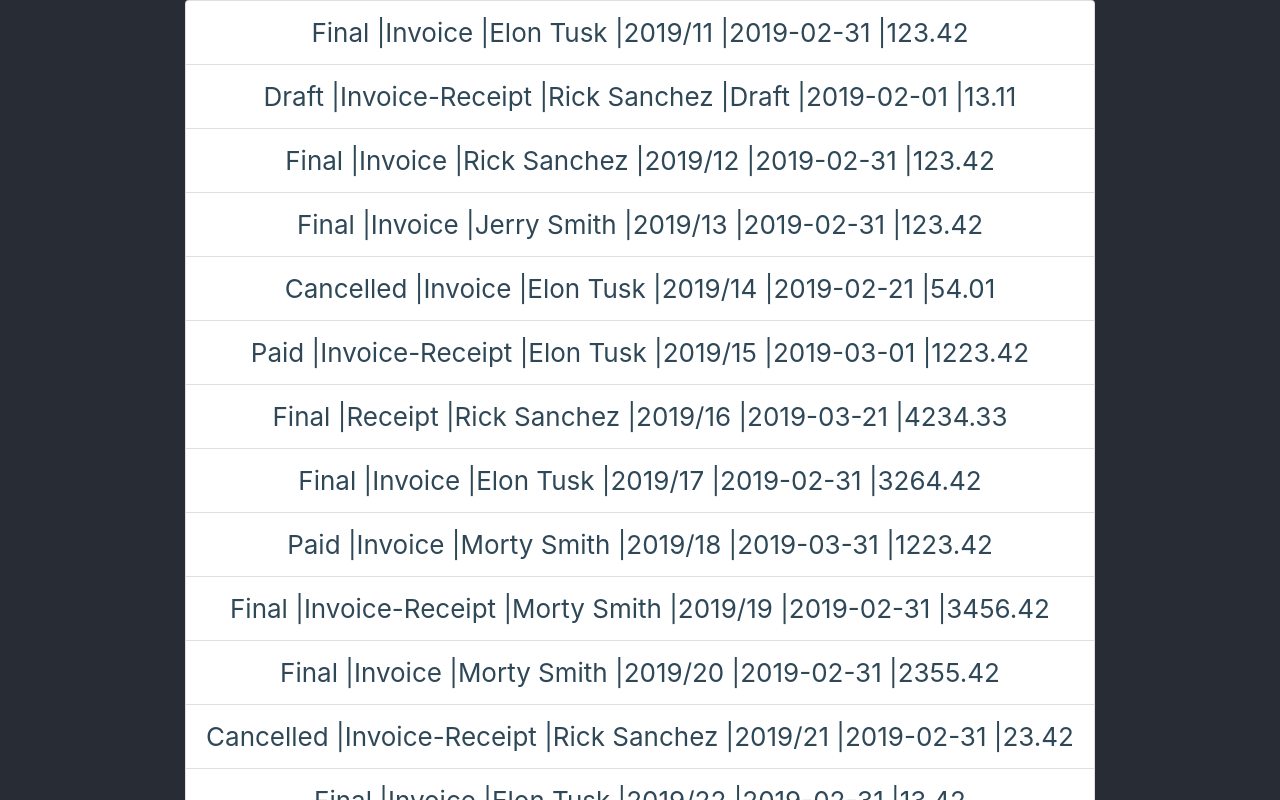
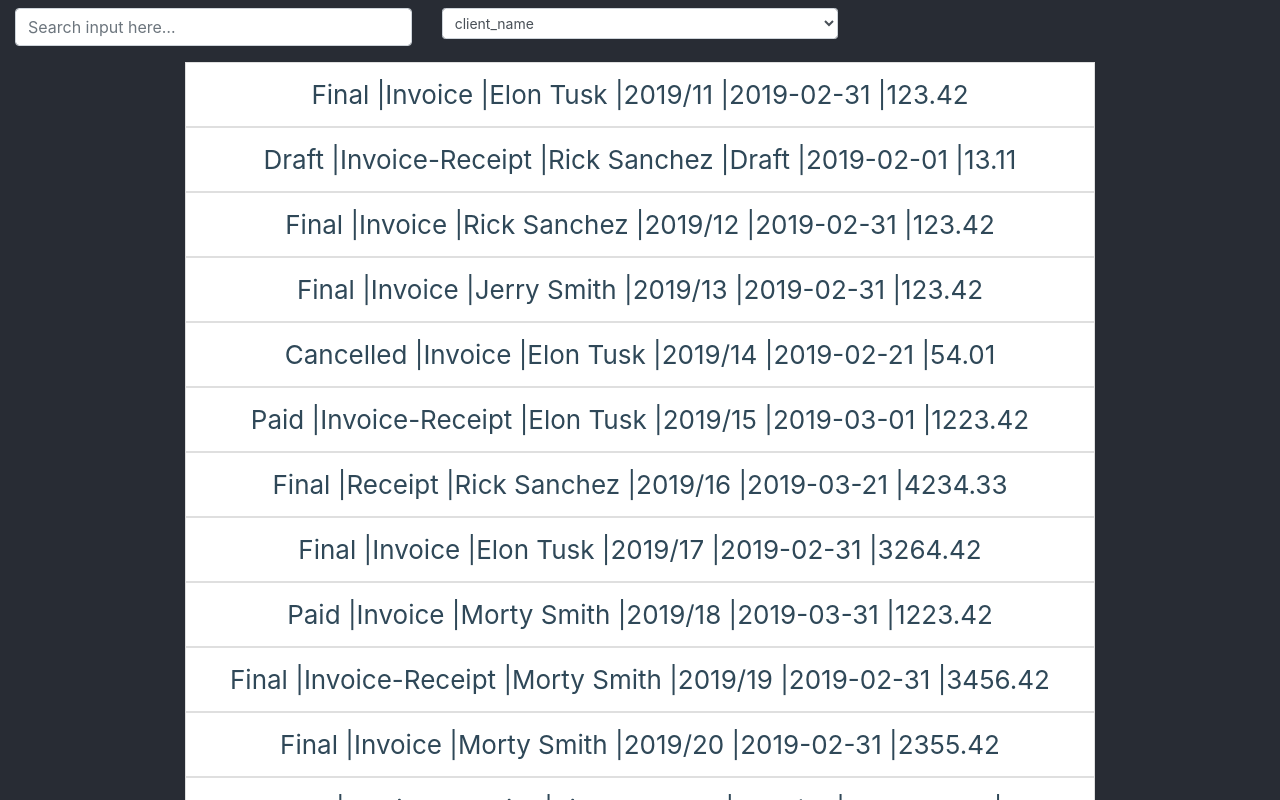
Before and after one commit to guilhermejbranco/invoicexpress, a React (Create React App) app: page / in a window 1280 px wide. Shown: the top 800 px of the page. Built offline with nearby package versions, Linux system fonts and the light colour scheme.

Commit message:
filters working dynamically

```diff
--- a/src/components/App.js
+++ b/src/components/App.js
@@ -1,15 +1,26 @@
-import React from 'react';
+import React, { Component } from 'react';
 import '../styles/App.scss';
 import List from './List'
+import Filter from './Filter'
 
-function App() {
+class App extends Component{
+  state = { filterBy: "client_name", searchInput: "" }
+
+  callbackFunction = (childData) => {
+    this.setState({filterBy: childData.filterBy, searchInput: childData.searchInput})
+  };
+
+  render() {
     return (
       <div className="App">
         <header className="App-header">
-        <List></List>
+          <Filter parentCallback={this.callbackFunction}></Filter>
+          <List parentData={this.state}></List>
+
         </header>
       </div>
     );
   }
+}
 
 export default App;
--- /dev/null
+++ b/src/components/Filter.js
@@ -0,0 +1,61 @@
+import React, { Component } from 'react';
+import '../styles/List.scss';
+import data from "../assets/resources/documents";
+
+class Filter extends Component {
+
+	state = { filterBy: "client_name", searchInput: "" };
+
+	sendData = (filterBy) => {
+
+	};
+
+		changeFilter = (event) => {
+				this.setState({filterBy: event.target.value}, () => {
+				  this.props.parentCallback(this.state);
+				})
+		};
+
+			changeSearchInput = (event) => {
+					this.setState({searchInput: event.target.value}, () => {
+					  this.props.parentCallback(this.state);
+					})
+			};
+
+
+	render() {
+    var keys = []
+    const result = data.documents[0]
+    for (var key in result){
+      keys.push(key)
+    }
+    return (
+          <div className="row w-100 pt-2 pb-2">
+
+						<div className="col-md-4">
+							<input className="form-control" type="text" placeholder="Search input here…" onChange={this.changeSearchInput}></input>
+						</div>
+
+							<div className="col-md-4">
+								<select className="form-control form-control-sm w-100" onChange={this.changeFilter} value={this.state.filterBy}>
+
+									{
+											keys.map((key, i) => {
+												return (
+
+														<option value={key}>{key}</option>
+
+												);
+											})
+										}
+								</select>
+							</div>
+
+								<div className="col-md-4">
+								</div>
+          </div>
+    );
+    }
+}
+
+export default Filter;
--- a/src/components/List.js
+++ b/src/components/List.js
@@ -5,10 +5,12 @@ import data from "../assets/resources/documents";
 class List extends Component {
 	render() {
 		return (
-            <ul className="list-group">
+            <ul className="list-group pt-2 pb-2">
                 {
           					data.documents.map((document, i) => {
           						return (
+												<span>
+												{ String(document[this.props.parentData.filterBy]).toLowerCase().includes(String(this.props.parentData.searchInput).toLowerCase()) &&
           							<li className="list-group-item" key={i}>
           								<div>
                             {document.status} |
@@ -19,6 +21,8 @@ class List extends Component {
                             {document.total_w_vat}
           								</div>
           							</li>
+												}
+												</span>
           						);
           					})
           				}
```
Also changed, not shown: src/styles/Filter.scss (added). Lines whose indentation alone changed are shown as unchanged.
